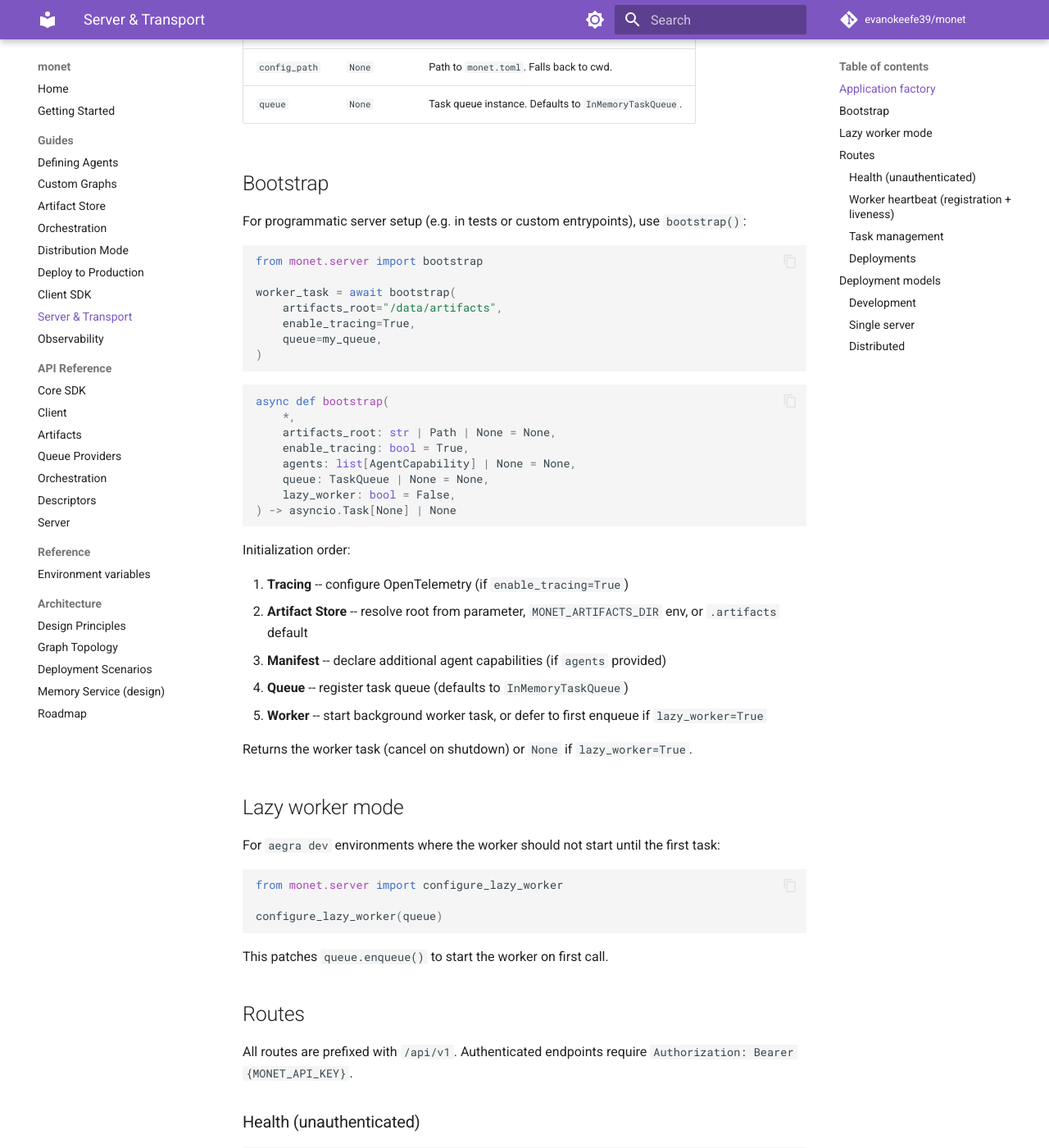
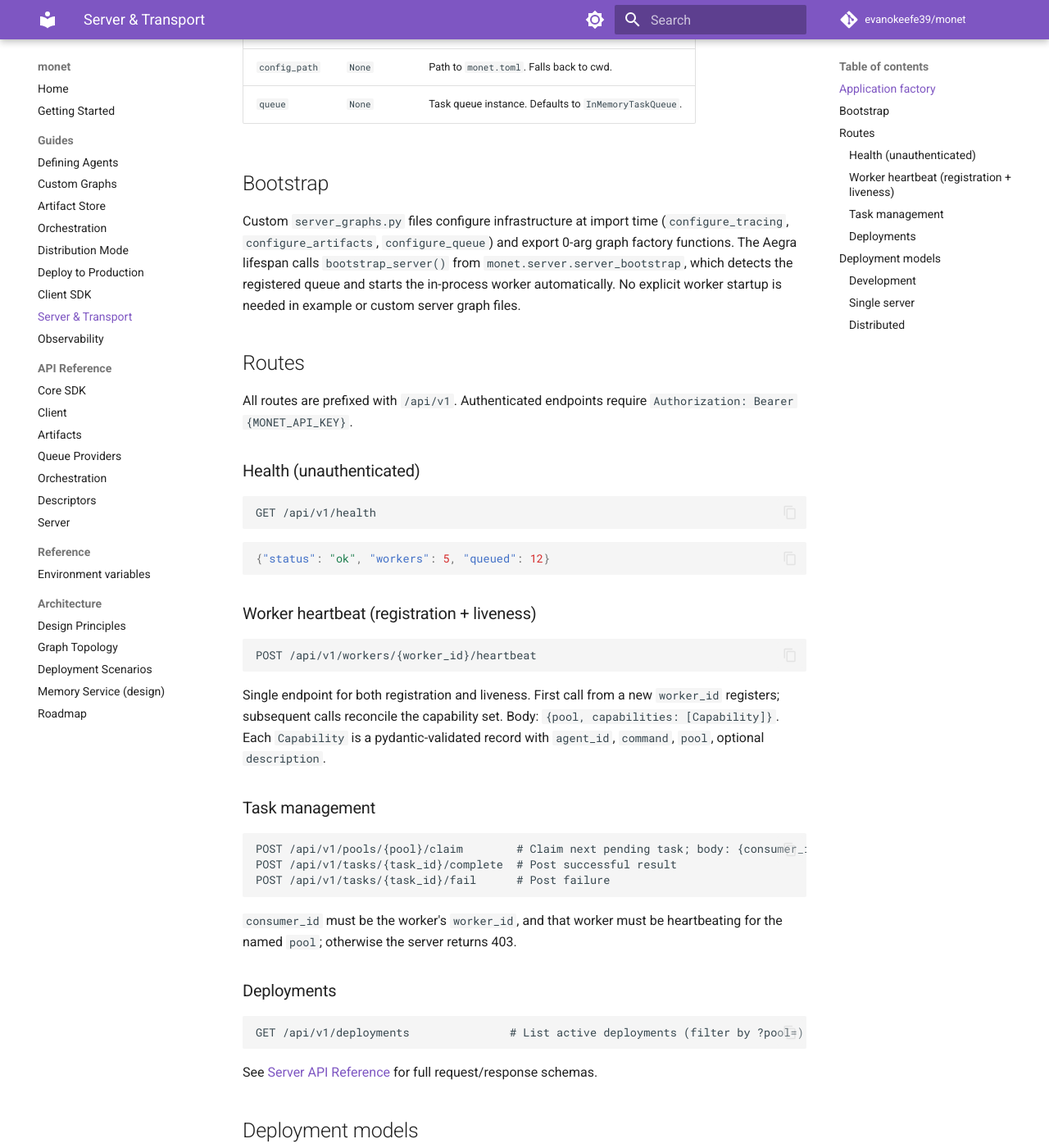
Before and after one commit to evanokeefe39/monet, an MkDocs documentation site: the page built from docs/guides/server.md, in a window 1280 px wide and 1400 px high, scrolled down 778 px. Shown: the whole window at 82% size. Built offline with MkDocs 1.6.1 and Material for MkDocs 9.7.7, drawn with Linux system fonts in a browser that asks for light colours; comment, search, counter and statistics services are not loaded.

Commit message:
docs(server): remove configure_lazy_worker from docs and examples
bootstrap_server() in the Aegra lifespan handles worker startup;
examples no longer need to call configure_lazy_worker explicitly.

````diff
--- a/docs/guides/server.md
+++ b/docs/guides/server.md
@@ -33,50 +33,7 @@ def create_app(
 
 ## Bootstrap
 
-For programmatic server setup (e.g. in tests or custom entrypoints), use `bootstrap()`:
-
-```python
-from monet.server import bootstrap
-
-worker_task = await bootstrap(
-    artifacts_root="/data/artifacts",
-    enable_tracing=True,
-    queue=my_queue,
-)
-```
-
-```python
-async def bootstrap(
-    *,
-    artifacts_root: str | Path | None = None,
-    enable_tracing: bool = True,
-    agents: list[AgentCapability] | None = None,
-    queue: TaskQueue | None = None,
-    lazy_worker: bool = False,
-) -> asyncio.Task[None] | None
-```
-
-Initialization order:
-
-1. **Tracing** -- configure OpenTelemetry (if `enable_tracing=True`)
-2. **Artifact Store** -- resolve root from parameter, `MONET_ARTIFACTS_DIR` env, or `.artifacts` default
-3. **Manifest** -- declare additional agent capabilities (if `agents` provided)
-4. **Queue** -- register task queue (defaults to `InMemoryTaskQueue`)
-5. **Worker** -- start background worker task, or defer to first enqueue if `lazy_worker=True`
-
-Returns the worker task (cancel on shutdown) or `None` if `lazy_worker=True`.
-
-## Lazy worker mode
-
-For `aegra dev` environments where the worker should not start until the first task:
-
-```python
-from monet.server import configure_lazy_worker
-
-configure_lazy_worker(queue)
-```
-
-This patches `queue.enqueue()` to start the worker on first call.
+Custom `server_graphs.py` files configure infrastructure at import time (`configure_tracing`, `configure_artifacts`, `configure_queue`) and export 0-arg graph factory functions. The Aegra lifespan calls `bootstrap_server()` from `monet.server.server_bootstrap`, which detects the registered queue and starts the in-process worker automatically. No explicit worker startup is needed in example or custom server graph files.
 
 ## Routes
 
````
Also changed, not shown: docs/api/server.md (+4 -31 lines), 3 other files.
